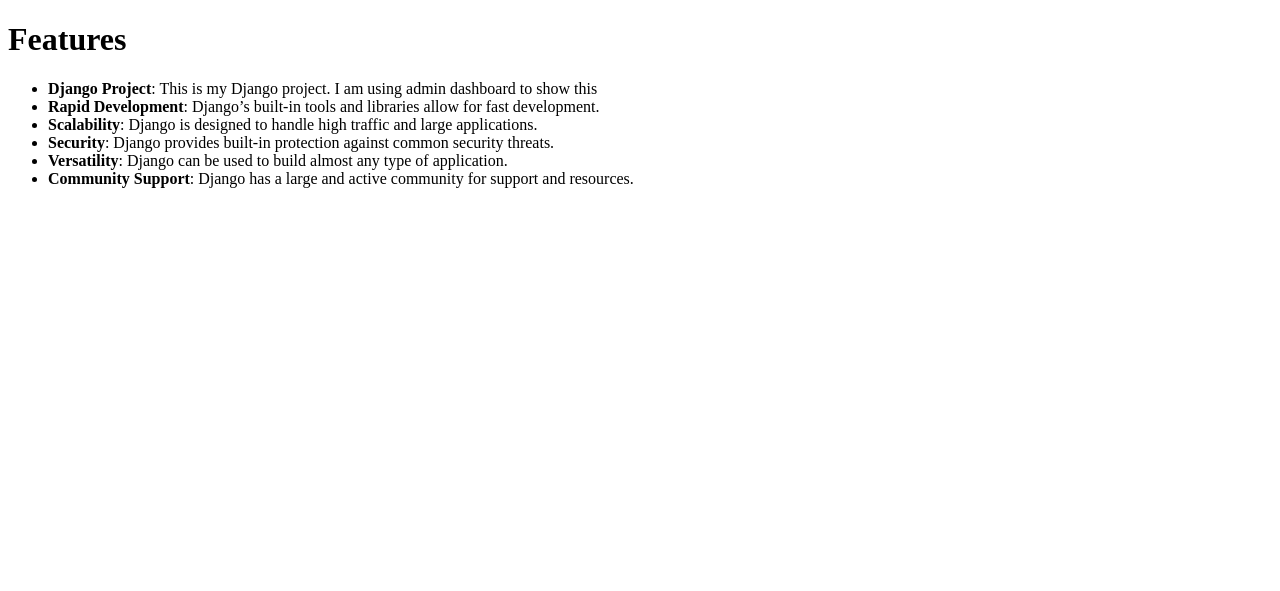
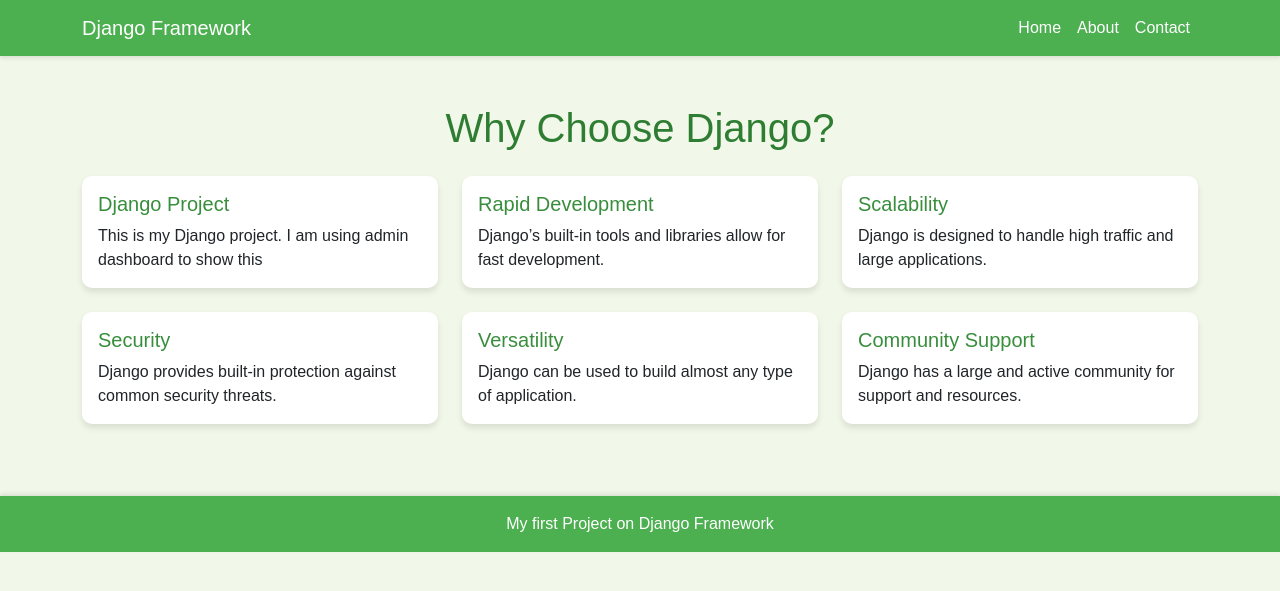
Before and after one commit to Takato-1887/Django_First_Project, a Django app: page / in a window 1280 px wide. Shown: the top 591 px of the page. Run offline with Django 3.2, Linux system fonts and the light colour scheme; data comes from the database, SQL or seed files in the repository; both versions use the stored data as it was after the commit.

Commit message:
Updated HTML home page

```diff
--- a/myproject/templates/index.html
+++ b/myproject/templates/index.html
@@ -4,18 +4,124 @@
 <head>
     <meta charset="UTF-8">
     <meta name="viewport" content="width=device-width, initial-scale=1.0">
-    <title>Feature List</title>
+    <title>Welcome to Django</title>
+    <!-- Bootstrap CSS -->
+    <link href="https://cdn.jsdelivr.net/npm/bootstrap@5.3.0-alpha1/dist/css/bootstrap.min.css" rel="stylesheet">
+    <!-- Custom CSS -->
+    <style>
+        /* Color Scheme: 60-30-10 Ratio (Green) */
+        :root {
+            --primary-color: #4CAF50; /* 60% - Main Green */
+            --secondary-color: #81C784; /* 30% - Light Green */
+            --accent-color: #388E3C; /* 10% - Dark Green */
+            --background-color: #F1F8E9; /* Light Background */
+            --text-color: #2E7D32; /* Dark Green for Text */
+        }
+
+        body {
+            background-color: var(--background-color);
+            color: var(--text-color);
+            font-family: 'Arial', sans-serif;
+        }
+
+        .navbar {
+            background-color: var(--primary-color);
+            box-shadow: 0 2px 4px rgba(0, 0, 0, 0.1);
+        }
+
+        .navbar-brand, .nav-link {
+            color: white !important;
+        }
+
+        .feature-card {
+            border: none;
+            border-radius: 10px;
+            background-color: white;
+            box-shadow: 0 4px 6px rgba(0, 0, 0, 0.1);
+            transition: transform 0.3s ease, box-shadow 0.3s ease;
+        }
+
+        .feature-card:hover {
+            transform: translateY(-5px);
+            box-shadow: 0 8px 12px rgba(0, 0, 0, 0.2);
+        }
+
+        .card-title {
+            color: var(--accent-color);
+        }
+
+        .footer {
+            background-color: var(--primary-color);
+            color: white;
+            box-shadow: 0 -2px 4px rgba(0, 0, 0, 0.1);
+        }
+
+        /* Animations */
+        @keyframes fadeIn {
+            from { opacity: 0; transform: translateY(20px); }
+            to { opacity: 1; transform: translateY(0); }
+        }
+
+        .animated {
+            animation: fadeIn 1s ease-out;
+        }
+    </style>
 </head>
 <body>
-    <h1>Features</h1>
-    <ul>
-        {% for feature in features %}
-            <li>
-                <strong>{{ feature.name }}</strong>: {{ feature.details }}
-            </li>
-        {% empty %}
-            <li>No features found.</li>
-        {% endfor %}
-    </ul>
+    <!-- Navbar -->
+    <nav class="navbar navbar-expand-lg navbar-light">
+        <div class="container">
+            <a class="navbar-brand" href="#">Django Framework</a>
+            <button class="navbar-toggler" type="button" data-bs-toggle="collapse" data-bs-target="#navbarNav" aria-controls="navbarNav" aria-expanded="false" aria-label="Toggle navigation">
+                <span class="navbar-toggler-icon"></span>
+            </button>
+            <div class="collapse navbar-collapse" id="navbarNav">
+                <ul class="navbar-nav ms-auto">
+                    <li class="nav-item">
+                        <a class="nav-link" href="#">Home</a>
+                    </li>
+                    <li class="nav-item">
+                        <a class="nav-link" href="#">About</a>
+                    </li>
+                    <li class="nav-item">
+                        <a class="nav-link" href="#">Contact</a>
+                    </li>
+                </ul>
+            </div>
+        </div>
+    </nav>
+
+    <!-- Main Content -->
+    <div class="container my-5">
+        <h1 class="text-center mb-4 animated">Why Choose Django?</h1>
+        <div class="row">
+            {% for feature in features %}
+                <div class="col-md-4 mb-4 animated">
+                    <div class="card feature-card h-100">
+                        <div class="card-body">
+                            <h5 class="card-title">{{ feature.name }}</h5>
+                            <p class="card-text">{{ feature.details }}</p>
+                        </div>
+                    </div>
+                </div>
+            {% empty %}
+                <div class="col-12 animated">
+                    <div class="alert alert-warning" role="alert">
+                        No features found.
+                    </div>
+                </div>
+            {% endfor %}
+        </div>
+    </div>
+
+    <!-- Footer -->
+    <footer class="footer mt-auto py-3">
+        <div class="container text-center">
+            <span>My first Project on Django Framework</span>
+        </div>
+    </footer>
+
+    <!-- Bootstrap JS (optional) -->
+    <script src="https://cdn.jsdelivr.net/npm/bootstrap@5.3.0-alpha1/dist/js/bootstrap.bundle.min.js"></script>
 </body>
 </html>
```
Also changed, not shown: myproject/db.sqlite3.
